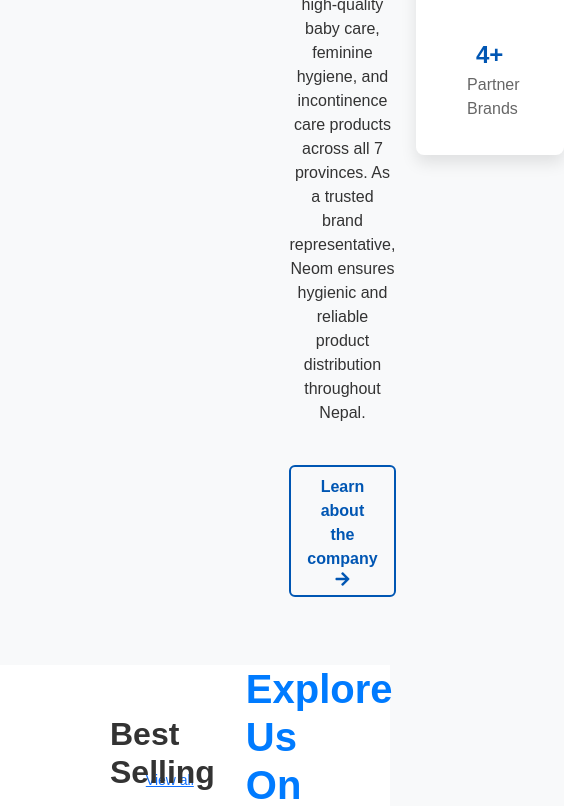
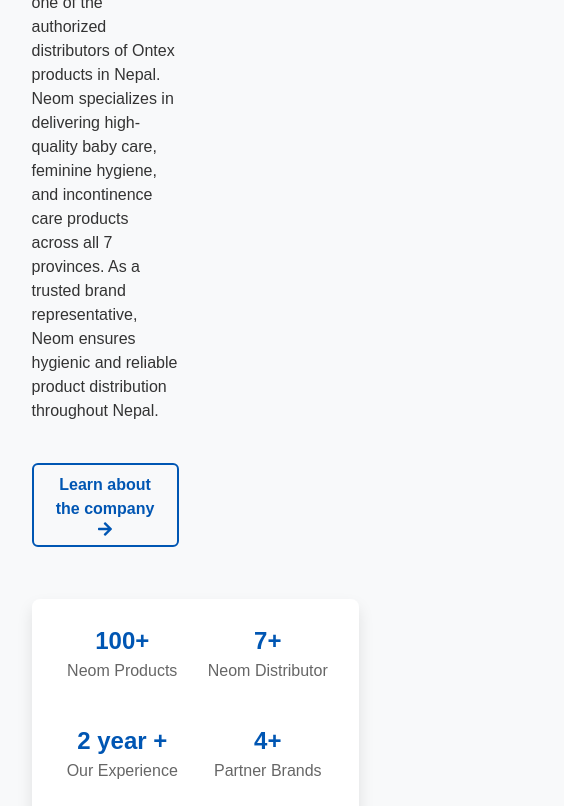
Before and after one commit to SurajMahato74/neom, a plain HTML site: page index.html in a window 390 px wide. Shown: the part 943-1749 px from the top of the page, 564 px wide, since content can reach past the window. Drawn offline with nearby package versions, Linux system fonts and the light colour scheme.

Commit message:
Update index.html

```diff
--- a/index.html
+++ b/index.html
@@ -574,55 +574,6 @@
     });
   </script>
 
-
-<style>
-    /* Default styles (for desktop view) */
-    .container {
-      display: flex;
-      justify-content: space-between;
-      align-items: flex-start;
-      flex-wrap: nowrap;
-    }
-
-    .left-content {
-      text-align: left;
-      flex: 1;
-      padding-right: 20px;
-    }
-
-    .stats-card {
-      display: flex;
-      justify-content: center;
-      align-items: center;
-      text-align: center;
-      flex-wrap: wrap;
-      flex: 1;
-    }
-
-    .stat-item {
-      margin: 10px;
-    }
-
-    /* Responsive styles (for mobile view) */
-    @media only screen and (max-width: 768px) {
-      .container {
-        flex-direction: column; /* Stack the items vertically */
-        align-items: center; /* Center-align items */
-        text-align: center; /* Center text content */
-      }
-
-      .left-content {
-        text-align: center;
-        padding-right: 0;
-        margin-bottom: 20px; /* Add spacing between sections */
-      }
-
-      .stats-card {
-        justify-content: center;
-        align-items: center; /* Center items vertically */
-      }
-    }
-  </style>
 
 
 <!--This is the start of second section-->
```
